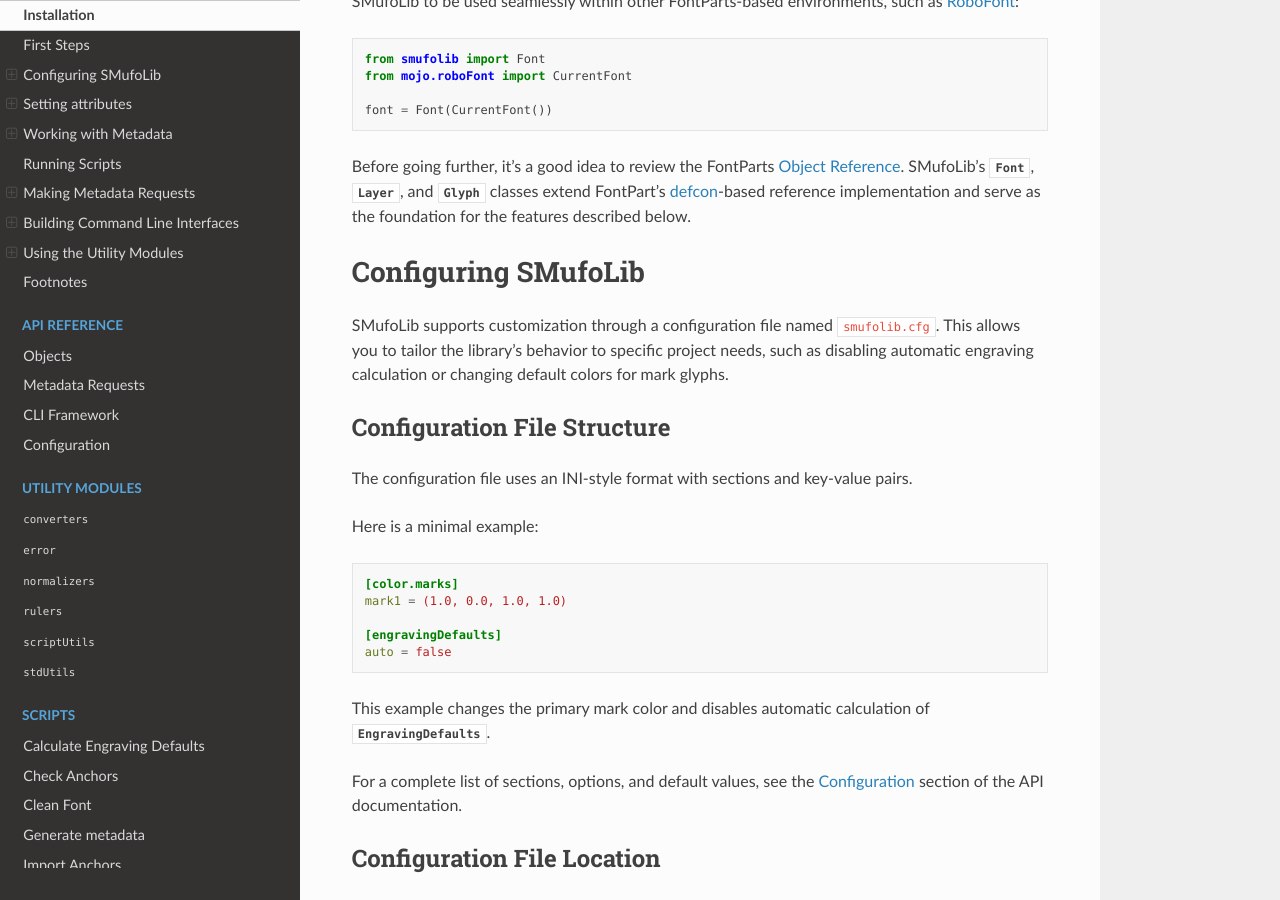
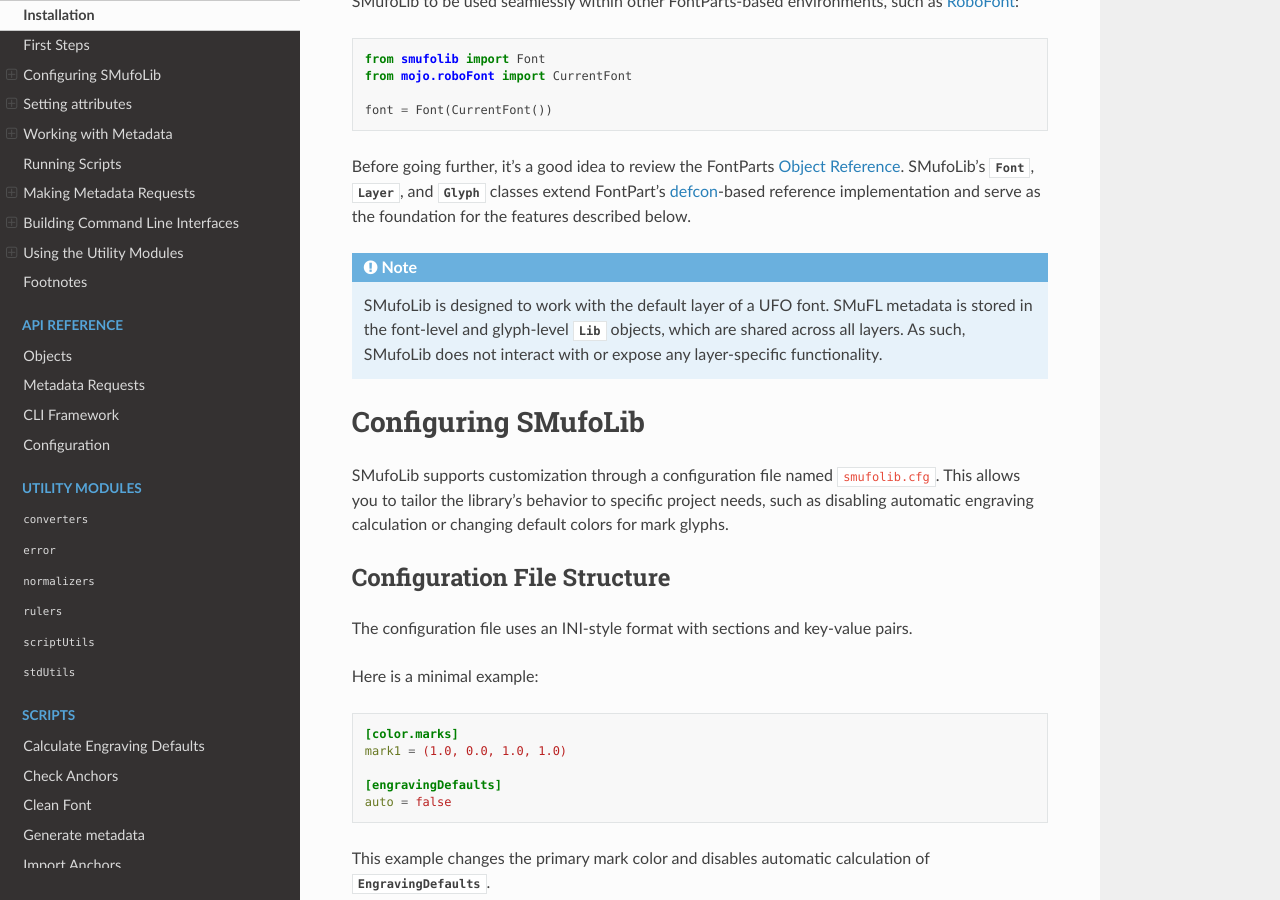
Before and after one commit to knutnergaard/smufolib, a Sphinx documentation site: the page built from docs/user_guide.rst, in a window 1280 px wide and 900 px high, scrolled down 624 px. Built offline with Sphinx 7.4.7 and the Read the Docs theme 3.1.0, drawn with Linux system fonts in a browser that asks for light colours.

Commit message:
Add note about layer interaction in `user_guide.rst`.

```diff
--- a/docs/user_guide.rst
+++ b/docs/user_guide.rst
@@ -27,6 +27,13 @@ Reference <objectref/index.html>`. SMufoLib's :class:`.Font`, :class:`.Layer`, a
 :class:`.Glyph` classes extend FontPart's `defcon
 <https://defcon.robotools.dev/en/stable/>`_-based reference implementation and serve as
 the foundation for the features described below.
+
+.. note::
+
+    SMufoLib is designed to work with the default layer of a UFO font. SMuFL metadata is
+    stored in the font-level and glyph-level :class:`Lib <fontParts.base.BaseLib>`
+    objects, which are shared across all layers. As such, SMufoLib does not interact
+    with or expose any layer-specific functionality.
 
 .. _configuring-smufolib:
 
```
